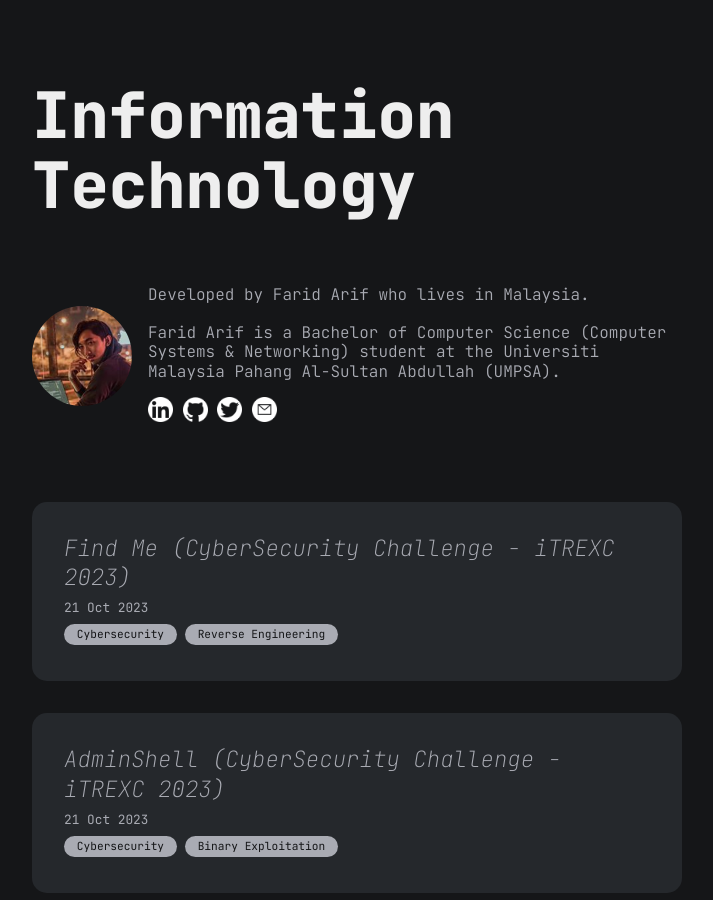
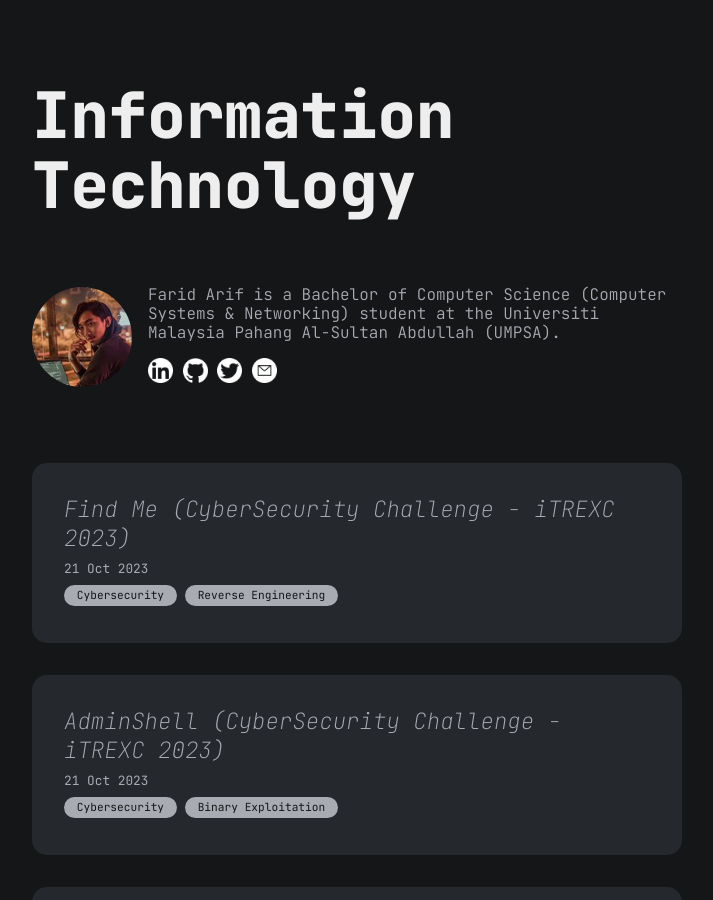
Before and after one commit to faridarif/faridarif.github.io, a Jekyll site: the page built from index.md, in a window 1280 px wide and 900 px high. Shown: the whole window, without its empty margins (283-996 px from the left). Built offline with Jekyll 4.4.1, drawn with Linux system fonts in a browser that asks for light colours.

Commit message:
Update author.yml

```diff
--- a/_data/author.yml
+++ b/_data/author.yml
@@ -1,10 +1,6 @@
 name: Farid Arif
 dp: /pictures/profile.jpg
 description: "
-  <p>
-    Developed by Farid Arif who lives in Malaysia.
-  </p>
-  <br>
   <p>
     Farid Arif is a Bachelor of Computer Science (Computer Systems & Networking) student at the Universiti Malaysia Pahang Al-Sultan Abdullah (UMPSA).
   </p>
```
